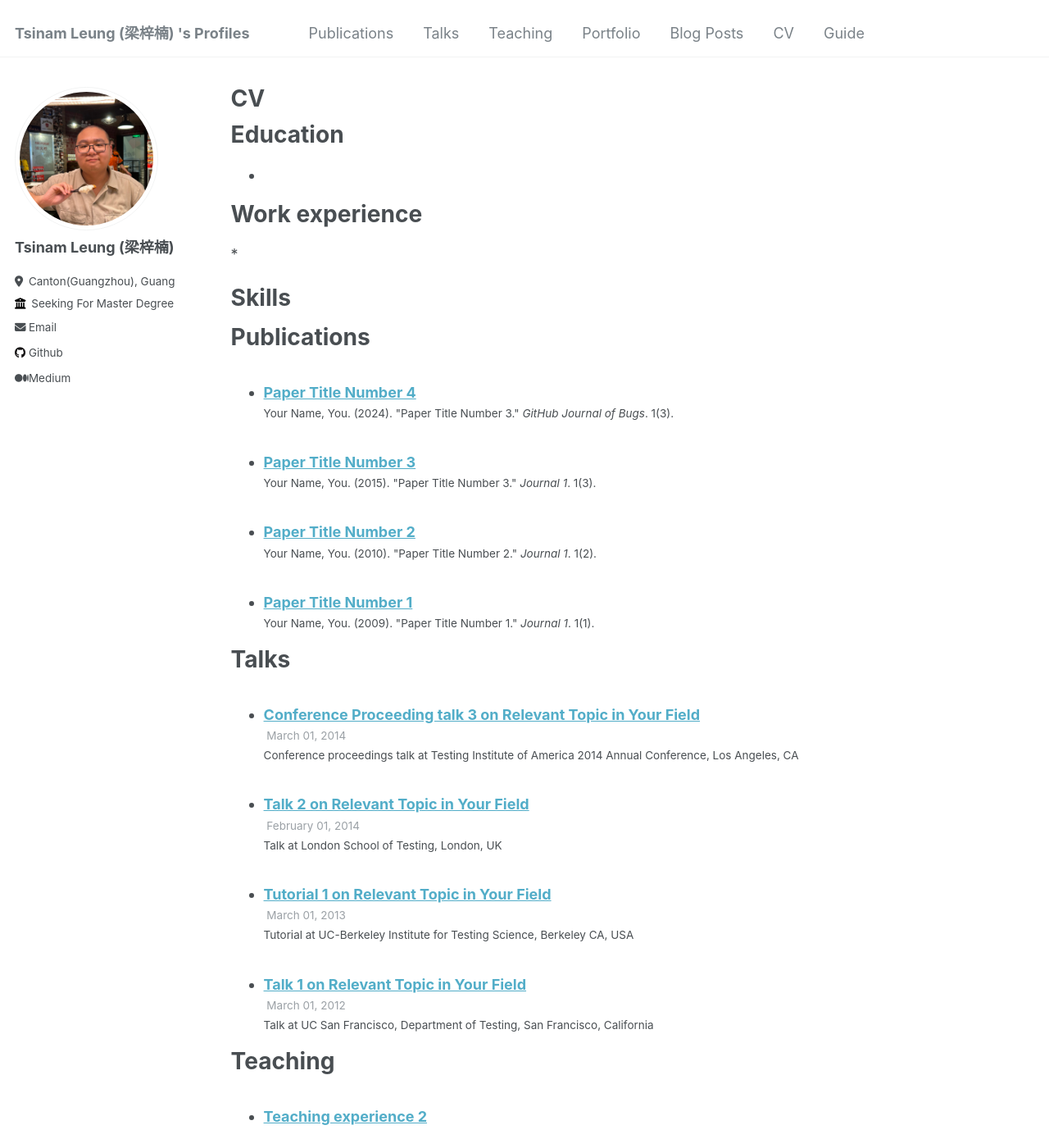
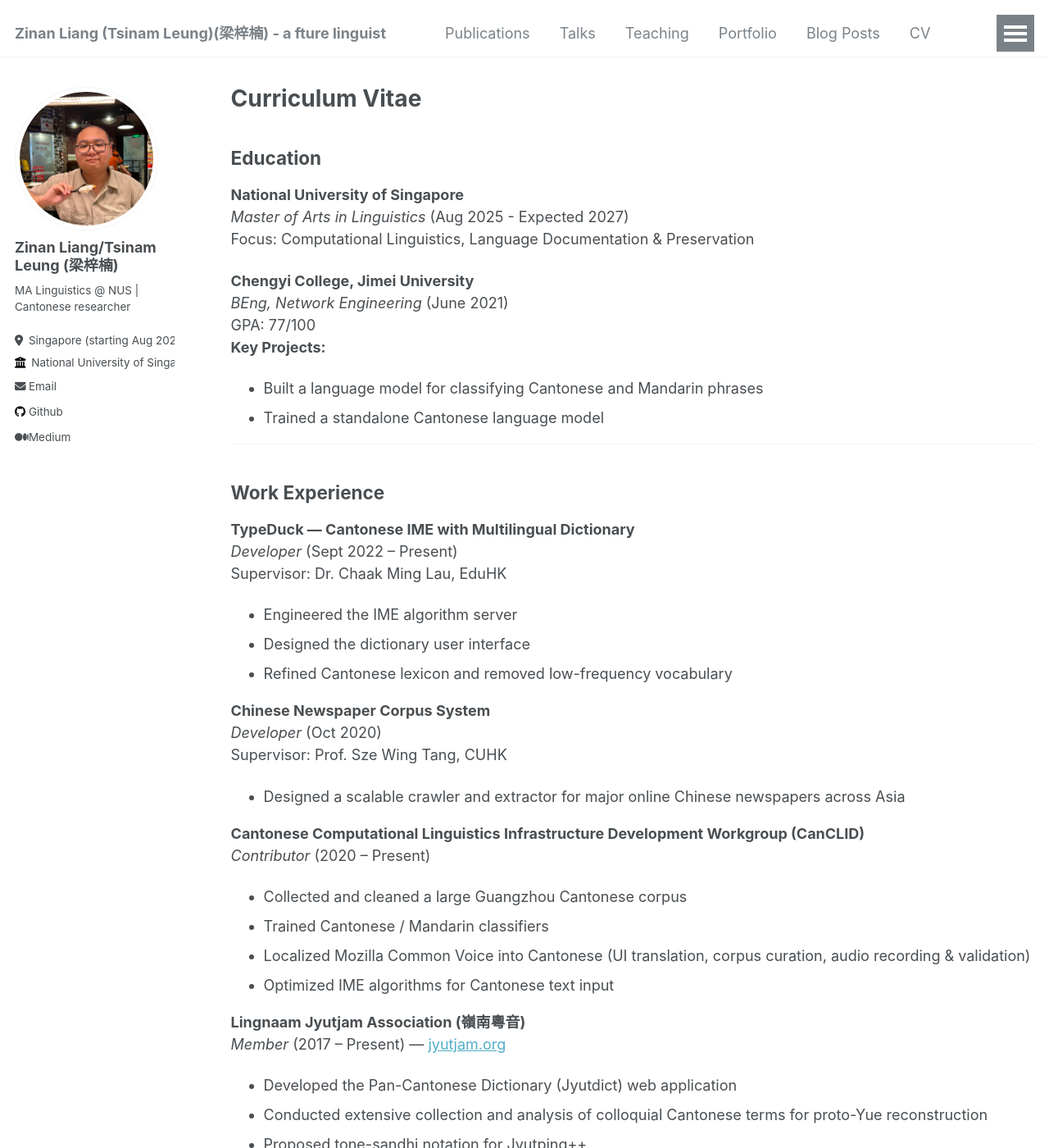
Before and after one commit to TsinamLeung/TsinamLeung.github.io, a Jekyll site: the page built from _pages/cv.md, in a window 1280 px wide and 1400 px high. Shown: the whole window at 82% size. Built offline with Jekyll 4.4.1, drawn with Linux system fonts in a browser that asks for light colours; some of the changed text lies outside the part shown.

```diff
--- a/_config.yml
+++ b/_config.yml
@@ -8,10 +8,10 @@
 
 # Basic Site Settings
 locale                   : "en-US"
-title                    : "Tsinam Leung (梁梓楠) 's Profiles"
+title                    : "Zinan Liang (Tsinam Leung)(梁梓楠) - a fture linguist"
 title_separator          : "-"
-name                     : &name "Tsinam Leung"
-description              : &description "Want to be a linguistic with coding skills"
+name                     : &name "Zinan Liang/Tsinam Leung"
+description              : &description "MA Linguistics student at NUS | Doing Research on cantonese & Language documentation"
 url                      : https://tsinamleung.github.io # the base hostname & protocol for your site e.g. "https://mmistakes.github.io"
 baseurl                  : "" # the subpath of your site, e.g. "/blog"
 repository               : "tsinamleung/tsinamleung.github.io"
@@ -22,11 +22,11 @@ repository               : "tsinamleung/tsinamleung.github.io"
 author:
   # Biographic information
   avatar           : "profile.png"
-  name             : "Tsinam Leung (梁梓楠)"
+  name             : "Zinan Liang/Tsinam Leung (梁梓楠)"
   pronouns         : # example: "she/her"
-  bio              : ""
-  location         : "Canton(Guangzhou), Guangdong, PRC"
-  employer         : "Seeking For Master Degree"
+  bio              : "MA Linguistics @ NUS |   Cantonese researcher"
+  location         : "Singapore (starting Aug 2025)"
+  employer         : "National University of Singapore"
   uri              : # URL
   email            : "liangzinan21@hotmail.com"
 
--- a/_pages/cv.md
+++ b/_pages/cv.md
@@ -1,6 +1,6 @@
 ---
 layout: archive
-title: "CV"
+title: "Curriculum Vitae"
 permalink: /cv/
 author_profile: true
 redirect_from:
@@ -9,16 +9,80 @@ redirect_from:
 
 {% include base_path %}
 
-Education
-======
-*
+## Education
 
-Work experience
-======
-*
+**National University of Singapore**
+*Master of Arts in Linguistics* (Aug 2025 - Expected 2027)
+Focus: Computational Linguistics, Language Documentation & Preservation
 
-Skills
-======
+**Chengyi College, Jimei University**
+*BEng, Network Engineering* (June 2021)
+GPA: 77/100
+**Key Projects:**
+- Built a language model for classifying Cantonese and Mandarin phrases
+- Trained a standalone Cantonese language model
+
+---
+
+## Work Experience
+
+**TypeDuck — Cantonese IME with Multilingual Dictionary**
+*Developer* (Sept 2022 – Present)
+Supervisor: Dr. Chaak Ming Lau, EduHK
+- Engineered the IME algorithm server
+- Designed the dictionary user interface
+- Refined Cantonese lexicon and removed low-frequency vocabulary
+
+**Chinese Newspaper Corpus System**
+*Developer* (Oct 2020)
+Supervisor: Prof. Sze Wing Tang, CUHK
+- Designed a scalable crawler and extractor for major online Chinese newspapers across Asia
+
+**Cantonese Computational Linguistics Infrastructure Development Workgroup (CanCLID)**
+*Contributor* (2020 – Present)
+- Collected and cleaned a large Guangzhou Cantonese corpus
+- Trained Cantonese / Mandarin classifiers
+- Localized Mozilla Common Voice into Cantonese (UI translation, corpus curation, audio recording & validation)
+- Optimized IME algorithms for Cantonese text input
+
+**Lingnaam Jyutjam Association (嶺南粵音)**
+*Member* (2017 – Present) — [jyutjam.org](https://jyutjam.org)
+- Developed the Pan-Cantonese Dictionary (Jyutdict) web application
+- Conducted extensive collection and analysis of colloquial Cantonese terms for proto-Yue reconstruction
+- Proposed tone-sandhi notation for Jyutping++
+
+---
+
+## Skills
+
+**Languages:**
+- **Native:** Cantonese, Dianbai Hokkien
+- **Fluent:** Mandarin, Taiwan Hokkien, English
+- **Basic Conversation:** Japanese, Bahasa Melayu / Indonesian
+- **IELTS:** Band 7.0
+
+**Technical Skills:**
+- Training language models & machine-learning systems
+- Corpus collection & data processing (Python, pandas)
+- IME development & algorithm optimization
+- Acoustic analysis with Praat
+- Web scraping and data mining
+- Git version control and collaborative development
+
+---
+
+## Research & Writing
+
+I publish regular articles that bridge computational linguistics and language preservation:
+
+- **Open-source Cantonese tools** (e.g., Jyutping++, TypeDuck)
+- **Python tutorials** for scraping and cleaning Chinese-language corpora
+- **Conference reflections** and linguistic field notes
+- **Collaborative insights** from Lingnaam Jyutjam Association projects
+
+Visit [jyutjam.org](https://jyutjam.org) for project deep-dives and community updates.
+
+---
 
 Publications
 ======
```
Also changed, not shown: _pages/about.md (+25 -6 lines), _portfolio/canclid-infrastructure.md (added, +47 -0 lines), _portfolio/jyutping-plus-plus.md (added, +38 -0 lines), _portfolio/typeduck-ime.md (added, +31 -0 lines), _publications/2024-02-17-man1-ngzhau-cantonese.md (added, +16 -0 lines), _talks/2021-06-26-jyutping-plus-plus.md (added, +19 -0 lines), _talks/2024-11-yue-dialect-conference.md (added, +19 -0 lines).
